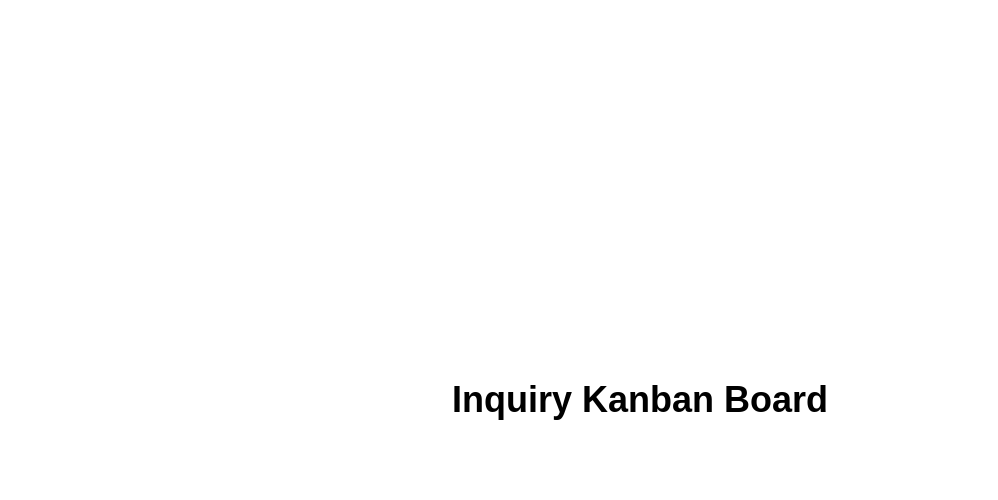
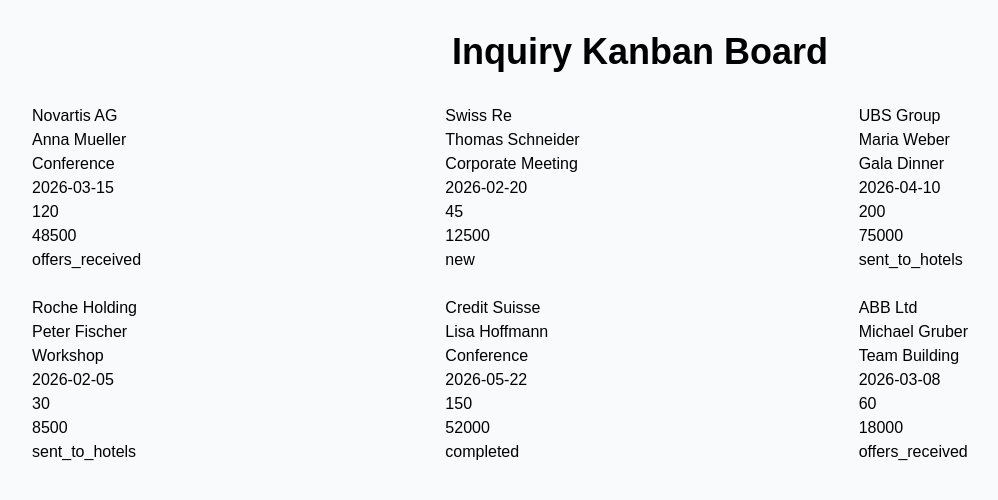
Before and after one commit to AniBukhrashvili/inquiry-kanban-board, a Next.js app: page / in a window 1280 px wide. Shown: the top 500 px of the page, without its empty margins (0-998 px from the left). Built offline with nearby package versions, Linux system fonts and the light colour scheme.

Commit message:
feat: create mock API

```diff
--- /dev/null
+++ b/src/app/api/inquiries/[id]/route.ts
@@ -0,0 +1,72 @@
+import { NextRequest, NextResponse } from "next/server";
+import { mockInquiries } from "@/data/mockInquiries";
+import { InquiryPhase } from "@/types/inquiry";
+import { delay } from "@/lib/delay";
+
+let inquiries = [...mockInquiries];
+
+export async function PATCH(
+  request: NextRequest,
+  { params }: { params: { id: string } }
+) {
+  await delay(500);
+
+  try {
+    const { id } = params;
+    const body = await request.json();
+
+    const inquiryIndex = inquiries.findIndex((inq) => inq.id === id);
+
+    if (inquiryIndex === -1) {
+      return NextResponse.json({ error: "Inquiry not found" }, { status: 404 });
+    }
+
+    const existingInquiry = inquiries[inquiryIndex];
+
+    if (body.phase !== undefined) {
+      const validPhases: InquiryPhase[] = [
+        "new",
+        "sent_to_hotels",
+        "offers_received",
+        "completed",
+      ];
+
+      if (!validPhases.includes(body.phase)) {
+        return NextResponse.json(
+          {
+            error: "Invalid phase",
+            validPhases,
+          },
+          { status: 400 }
+        );
+      }
+    }
+
+    const {
+      id: _id,
+      createdAt: _createdAt,
+      updatedAt: _updatedAt,
+      ...updatableFields
+    } = body;
+
+    const updatedInquiry = {
+      ...existingInquiry,
+      ...updatableFields,
+      id: existingInquiry.id,
+      createdAt: existingInquiry.createdAt,
+      updatedAt: new Date().toISOString(),
+    };
+
+    inquiries[inquiryIndex] = updatedInquiry;
+
+    return NextResponse.json({
+      data: updatedInquiry,
+      message: "Inquiry updated successfully",
+    });
+  } catch (error) {
+    return NextResponse.json(
+      { error: "Failed to update inquiry" },
+      { status: 500 }
+    );
+  }
+}
--- /dev/null
+++ b/src/app/api/inquiries/route.ts
@@ -0,0 +1,61 @@
+import { NextRequest, NextResponse } from "next/server";
+import { mockInquiries } from "@/data/mockInquiries";
+import { InquiryFilters } from "@/interfaces/inquiry";
+import { delay } from "@/lib/delay";
+
+export async function GET(request: NextRequest) {
+  await delay(500);
+
+  try {
+    const searchParams = request.nextUrl.searchParams;
+    const filters: InquiryFilters = {};
+
+    const clientName = searchParams.get("clientName");
+    const dateFrom = searchParams.get("dateFrom");
+    const dateTo = searchParams.get("dateTo");
+    const minValue = searchParams.get("minValue");
+
+    if (clientName) filters.clientName = clientName;
+    if (dateFrom) filters.dateFrom = dateFrom;
+    if (dateTo) filters.dateTo = dateTo;
+    if (minValue) filters.minValue = parseInt(minValue, 10);
+
+    let filteredInquiries = [...mockInquiries];
+
+    if (filters.clientName) {
+      filteredInquiries = filteredInquiries.filter((inquiry) =>
+        inquiry.clientName
+          .toLowerCase()
+          .includes(filters.clientName!.toLowerCase())
+      );
+    }
+
+    if (filters.dateFrom) {
+      filteredInquiries = filteredInquiries.filter(
+        (inquiry) => inquiry.eventDate >= filters.dateFrom!
+      );
+    }
+
+    if (filters.dateTo) {
+      filteredInquiries = filteredInquiries.filter(
+        (inquiry) => inquiry.eventDate <= filters.dateTo!
+      );
+    }
+
+    if (filters.minValue !== undefined) {
+      filteredInquiries = filteredInquiries.filter(
+        (inquiry) => inquiry.potentialValue >= filters.minValue!
+      );
+    }
+
+    return NextResponse.json({
+      data: filteredInquiries,
+      count: filteredInquiries.length,
+    });
+  } catch (error) {
+    return NextResponse.json(
+      { error: "Failed to fetch inquiries" },
+      { status: 500 }
+    );
+  }
+}
--- a/src/app/page.tsx
+++ b/src/app/page.tsx
@@ -1,7 +1,47 @@
+"use client";
+
+import { useState, useEffect } from "react";
+import { Inquiry } from "@/interfaces/inquiry";
+import { ApiResponse } from "@/interfaces/api";
+import { get } from "@/lib/fetcher";
+
 export default function Home() {
+  const [inquiries, setInquiries] = useState<Inquiry[]>([]);
+
+  useEffect(() => {
+    const fetchInquiries = async () => {
+      try {
+        const result = await get<ApiResponse>("/api/inquiries");
+        setInquiries(result.data);
+      } catch (err) {
+        console.error("Failed to fetch inquiries:", err);
+      }
+    };
+
+    fetchInquiries();
+  }, []);
+
   return (
-    <main className="flex min-h-screen flex-col items-center justify-center p-24">
-      <h1 className="text-4xl font-bold text-center">Inquiry Kanban Board</h1>
+    <main className="min-h-screen p-8 bg-gray-50">
+      <div className="max-w-7xl mx-auto">
+        <h1 className="text-4xl font-bold mb-8 text-center">
+          Inquiry Kanban Board
+        </h1>
+
+        <div className="grid grid-cols-1 md:grid-cols-2 lg:grid-cols-3 gap-6">
+          {inquiries.map((inquiry) => (
+            <div key={inquiry.id}>
+              <h2>{inquiry.clientName}</h2>
+              <p>{inquiry.contactPerson}</p>
+              <p>{inquiry.eventType}</p>
+              <p>{inquiry.eventDate}</p>
+              <p>{inquiry.guestCount}</p>
+              <p>{inquiry.potentialValue}</p>
+              <p>{inquiry.phase}</p>
+            </div>
+          ))}
+        </div>
+      </div>
     </main>
   );
 }
--- /dev/null
+++ b/src/data/mockInquiries.ts
@@ -0,0 +1,88 @@
+import { Inquiry } from "@/interfaces/inquiry";
+
+export const mockInquiries: Inquiry[] = [
+  {
+    id: "INQ-2026-0034",
+    clientName: "Novartis AG",
+    contactPerson: "Anna Mueller",
+    eventType: "Conference",
+    eventDate: "2026-03-15",
+    guestCount: 120,
+    potentialValue: 48500,
+    phase: "offers_received",
+    hotels: ["Grand Hotel Zurich", "Hotel Schweizerhof"],
+    notes: "Client prefers city center location",
+    createdAt: "2026-01-10T09:00:00Z",
+    updatedAt: "2026-01-12T14:30:00Z",
+  },
+  {
+    id: "INQ-2026-0035",
+    clientName: "Swiss Re",
+    contactPerson: "Thomas Schneider",
+    eventType: "Corporate Meeting",
+    eventDate: "2026-02-20",
+    guestCount: 45,
+    potentialValue: 12500,
+    phase: "new",
+    hotels: ["Baur au Lac"],
+    notes: "Urgent request",
+    createdAt: "2026-01-15T10:15:00Z",
+    updatedAt: "2026-01-15T10:15:00Z",
+  },
+  {
+    id: "INQ-2026-0036",
+    clientName: "UBS Group",
+    contactPerson: "Maria Weber",
+    eventType: "Gala Dinner",
+    eventDate: "2026-04-10",
+    guestCount: 200,
+    potentialValue: 75000,
+    phase: "sent_to_hotels",
+    hotels: ["Dolder Grand", "Baur au Lac", "Grand Hotel Zurich"],
+    notes: "High-value client, VIP treatment required",
+    createdAt: "2026-01-08T08:30:00Z",
+    updatedAt: "2026-01-14T16:45:00Z",
+  },
+  {
+    id: "INQ-2026-0037",
+    clientName: "Roche Holding",
+    contactPerson: "Peter Fischer",
+    eventType: "Workshop",
+    eventDate: "2026-02-05",
+    guestCount: 30,
+    potentialValue: 8500,
+    phase: "sent_to_hotels",
+    hotels: ["Hotel Schweizerhof"],
+    notes: "Small group, flexible dates",
+    createdAt: "2026-01-12T11:20:00Z",
+    updatedAt: "2026-01-13T09:10:00Z",
+  },
+  {
+    id: "INQ-2026-0038",
+    clientName: "Credit Suisse",
+    contactPerson: "Lisa Hoffmann",
+    eventType: "Conference",
+    eventDate: "2026-05-22",
+    guestCount: 150,
+    potentialValue: 52000,
+    phase: "completed",
+    hotels: ["Grand Hotel Zurich"],
+    notes: "Confirmed booking",
+    createdAt: "2026-01-05T07:00:00Z",
+    updatedAt: "2026-01-16T12:00:00Z",
+  },
+  {
+    id: "INQ-2026-0039",
+    clientName: "ABB Ltd",
+    contactPerson: "Michael Gruber",
+    eventType: "Team Building",
+    eventDate: "2026-03-08",
+    guestCount: 60,
+    potentialValue: 18000,
+    phase: "offers_received",
+    hotels: ["Grand Hotel Zurich", "Baur au Lac"],
+    notes: "Waiting for client decision",
+    createdAt: "2026-01-03T14:00:00Z",
+    updatedAt: "2026-01-11T10:30:00Z",
+  },
+];
--- /dev/null
+++ b/src/interfaces/api.ts
@@ -0,0 +1,6 @@
+import { Inquiry } from "./inquiry";
+
+export interface ApiResponse {
+  data: Inquiry[];
+  count: number;
+}
--- /dev/null
+++ b/src/interfaces/inquiry.ts
@@ -0,0 +1,23 @@
+import { InquiryPhase } from "@/types/inquiry";
+
+export interface Inquiry {
+  id: string;
+  clientName: string;
+  contactPerson: string;
+  eventType: string;
+  eventDate: string;
+  guestCount: number;
+  potentialValue: number;
+  phase: InquiryPhase;
+  hotels: string[];
+  notes: string;
+  createdAt: string;
+  updatedAt: string;
+}
+
+export interface InquiryFilters {
+  clientName?: string;
+  dateFrom?: string;
+  dateTo?: string;
+  minValue?: number;
+}
--- /dev/null
+++ b/src/lib/delay.ts
@@ -0,0 +1,3 @@
+export const delay = (ms: number = 500): Promise<void> => {
+  return new Promise((resolve) => setTimeout(resolve, ms));
+};
--- /dev/null
+++ b/src/lib/fetcher.ts
@@ -0,0 +1,32 @@
+export async function fetcher<T>(
+  url: string,
+  options?: RequestInit
+): Promise<T> {
+  const response = await fetch(url, {
+    ...options,
+    headers: {
+      "Content-Type": "application/json",
+      ...options?.headers,
+    },
+  });
+
+  if (!response.ok) {
+    const error = await response.json().catch(() => ({
+      error: "Failed to fetch",
+    }));
+    throw new Error(error.error || `HTTP error! status: ${response.status}`);
+  }
+
+  return response.json();
+}
+
+export async function get<T>(url: string): Promise<T> {
+  return fetcher<T>(url, { method: "GET" });
+}
+
+export async function patch<T>(url: string, data?: unknown): Promise<T> {
+  return fetcher<T>(url, {
+    method: "PATCH",
+    body: data ? JSON.stringify(data) : undefined,
+  });
+}
--- /dev/null
+++ b/src/types/inquiry.ts
@@ -0,0 +1,5 @@
+export type InquiryPhase =
+  | "new"
+  | "sent_to_hotels"
+  | "offers_received"
+  | "completed";
```
